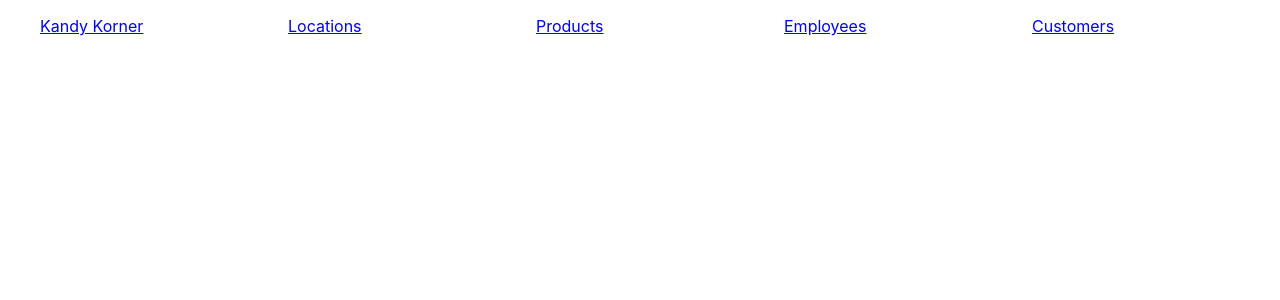
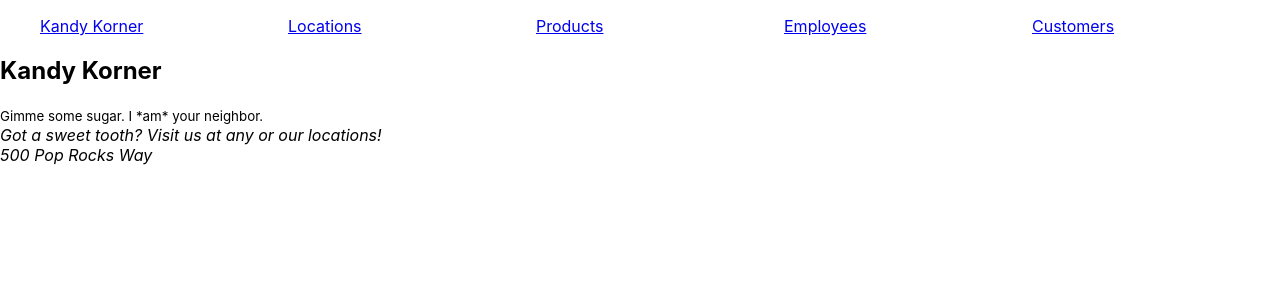
Before and after one commit to Xine75/kandykorner, a React (Create React App) app: page / in a window 1280 px wide. Shown: the top 300 px of the page. Built offline with nearby package versions, Linux system fonts and the light colour scheme.

Commit message:
didnt do types

```diff
--- a/src/components/ApplicationViews.js
+++ b/src/components/ApplicationViews.js
@@ -1,5 +1,6 @@
 import React from "react"
 import { Route } from "react-router-dom"
+import { Home } from "./Home"
 import { LocationProvider } from "./locations/LocationProvider"
 import { LocationList } from "./locations/LocationList"
 import { ProductProvider } from "./products/ProductProvider"
@@ -10,9 +11,9 @@ export const ApplicationViews = () => {
     return (
         <>
             {/* Render the location list when http://localhost:3000/ */}
-            {/* <Route exact path="/">
+            <Route exact path="/">
                 <Home />
-            </Route> */}
+            </Route>
 
             {/* Render the product list when http://localhost:3000/products */}
             <ProductProvider>
--- /dev/null
+++ b/src/components/Home.js
@@ -0,0 +1,15 @@
+import React from "react";
+
+
+export const Home = () => (
+    <>
+        <h2>Kandy Korner</h2>
+        <small>Gimme some sugar. I *am* your neighbor.</small>
+
+        <address>
+            <div>Got a sweet tooth? Visit us at any or our locations!</div>
+            <div>500 Pop Rocks Way</div>
+        </address>
+
+    </>
+)
```
